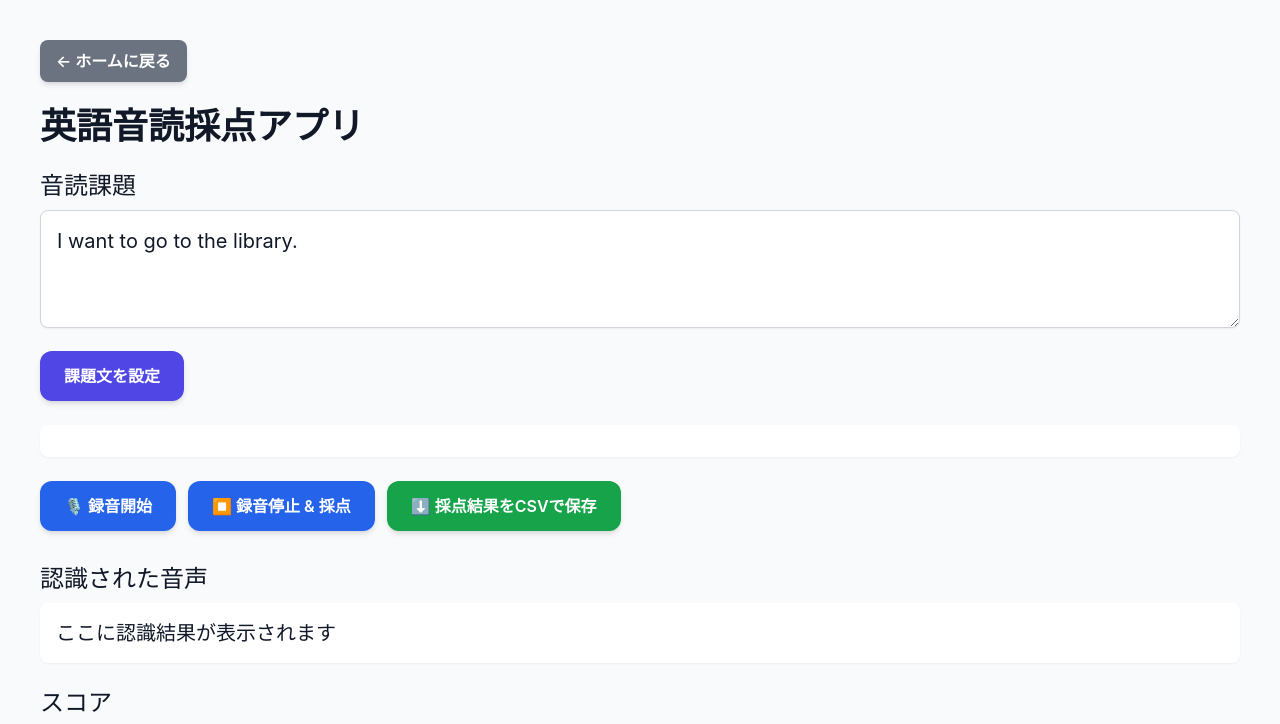
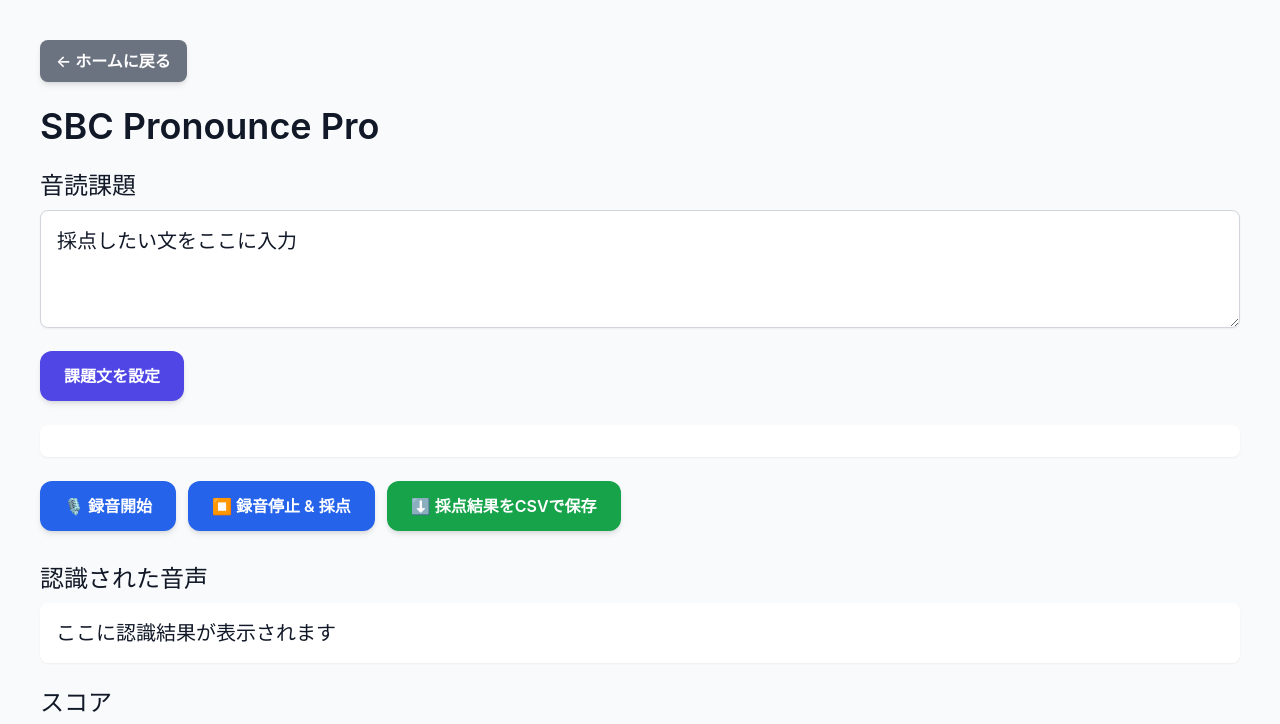
Before and after one commit to k-magami/english-reading-app, a plain HTML site: page index.html in a window 1280 px wide. Both pictures are taken after a click on the button "自由音読採点". Shown: the top 724 px of the page. Drawn offline with nearby package versions, Linux system fonts and the light colour scheme.

Commit message:
Add files via upload

```diff
--- a/index.html
+++ b/index.html
@@ -52,7 +52,7 @@
 
   <!-- ホームページ -->
   <div id="homepage" class="page-container active">
-    <h1 class="text-3xl md:text-4xl font-semibold mb-8 text-center">西武台千葉高校専用　英語音読採点アプリ</h1>
+    <h1 class="text-3xl md:text-4xl font-semibold mb-8 text-center">SBC Pronounce Pro</h1>
     <div class="flex flex-col items-center gap-6">
       <button onclick="showPage('freeReadingPage')" class="w-full max-w-xs bg-blue-600 hover:bg-blue-700 text-white font-semibold py-4 px-8 rounded-xl shadow-lg transition-colors duration-300 ease-in-out text-xl">
         自由音読採点
@@ -68,11 +68,11 @@
     <button onclick="showPage('homepage')" class="mb-6 bg-gray-500 hover:bg-gray-600 text-white font-semibold py-2 px-4 rounded-lg shadow-md transition-colors duration-300 ease-in-out">
       ← ホームに戻る
     </button>
-    <h1 class="text-3xl md:text-4xl font-semibold mb-6">英語音読採点アプリ</h1>
+    <h1 class="text-3xl md:text-4xl font-semibold mb-6">SBC Pronounce Pro</h1>
 
     <h3 class="text-xl md:text-2xl font-medium mb-2">音読課題</h3>
     <!-- 音読課題の入力エリアと設定ボタン -->
-    <textarea id="challengeTextInput" class="w-full p-3 md:p-4 bg-white rounded-lg shadow-sm text-lg md:text-xl mb-4 border border-gray-300 focus:outline-none focus:ring-2 focus:ring-blue-500" rows="3" placeholder="ここに音読課題のテキストを入力してください。">I want to go to the library.</textarea>
+    <textarea id="challengeTextInput" class="w-full p-3 md:p-4 bg-white rounded-lg shadow-sm text-lg md:text-xl mb-4 border border-gray-300 focus:outline-none focus:ring-2 focus:ring-blue-500" rows="3" placeholder="ここに音読課題のテキストを入力してください。">採点したい文をここに入力</textarea>
     <button onclick="setChallengeText()" class="bg-indigo-600 hover:bg-indigo-700 text-white font-semibold py-3 px-6 rounded-xl shadow-md transition-colors duration-300 ease-in-out mb-6">
       課題文を設定
     </button>
```
